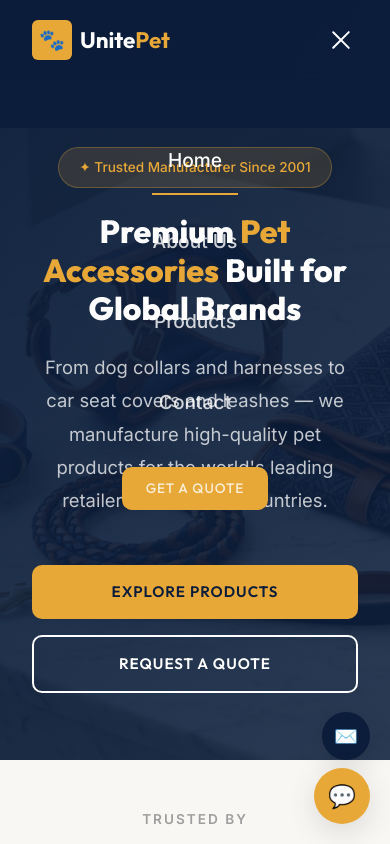
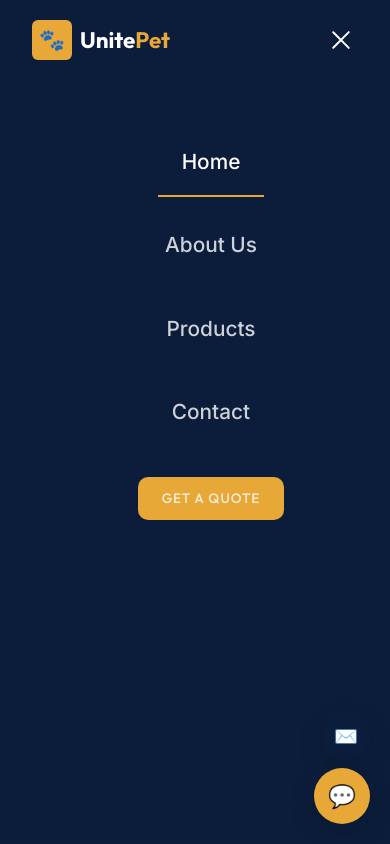
Before and after one commit to wkenny0a/unitepet, a plain HTML site: page index.html in a window 390 px wide. Both pictures are taken after a click on the button "Toggle navigation menu". Shown: the top 844 px of the page. Drawn offline with Linux system fonts and the light colour scheme.

Commit message:
Fix mobile nav drawer - use overlay div for solid background

```diff
--- a/css/styles.css
+++ b/css/styles.css
@@ -1240,41 +1240,70 @@ p {
     --space-4xl: 3.5rem;
   }
 
+  .header {
+    -webkit-backdrop-filter: none;
+    backdrop-filter: none;
+    background: #0B1D3A;
+  }
+
   .nav-links {
     position: fixed;
-    top: var(--header-height);
+    top: 0;
     left: 0;
     right: 0;
     bottom: 0;
-    background: #0B1D3A;
-    background-color: #0B1D3A !important;
     flex-direction: column;
     justify-content: flex-start;
-    padding-top: var(--space-2xl);
+    padding-top: calc(var(--header-height) + var(--space-2xl));
+    padding-left: var(--space-xl);
     gap: var(--space-md);
-    transform: translateX(100%);
-    transition: transform var(--transition-base);
-    z-index: 9999;
+    opacity: 0;
+    visibility: hidden;
+    pointer-events: none;
+    transition: opacity var(--transition-base), visibility var(--transition-base);
+    z-index: 999;
     -webkit-backdrop-filter: none;
     backdrop-filter: none;
   }
 
   .nav-links.open {
-    transform: translateX(0);
+    opacity: 1;
+    visibility: visible;
+    pointer-events: auto;
+    transform: none;
+  }
+
+  /* Solid overlay behind mobile menu */
+  .mobile-menu-overlay {
+    display: none;
+    position: fixed;
+    top: 0;
+    left: 0;
+    right: 0;
+    bottom: 0;
+    background: #0B1D3A;
+    z-index: 998;
+  }
+
+  .mobile-menu-overlay.active {
+    display: block;
   }
 
   .nav-links a {
-    font-size: 1.2rem;
-    padding: var(--space-md);
+    font-size: 1.3rem;
+    padding: var(--space-md) var(--space-lg);
+    display: block;
   }
 
   .nav-cta {
     margin-left: 0;
     margin-top: var(--space-md);
+    padding: 0 var(--space-lg);
   }
 
   .hamburger {
     display: flex;
+    z-index: 1001;
   }
 
   .hero {
--- a/js/main.js
+++ b/js/main.js
@@ -15,20 +15,40 @@ function initNav() {
   const navLinks = document.getElementById('navLinks');
   if (!hamburger || !navLinks) return;
 
+  // Create overlay div outside the header for solid background
+  const overlay = document.createElement('div');
+  overlay.className = 'mobile-menu-overlay';
+  document.body.appendChild(overlay);
+
+  function openMenu() {
+    hamburger.classList.add('active');
+    navLinks.classList.add('open');
+    overlay.classList.add('active');
+    document.body.style.overflow = 'hidden';
+  }
+
+  function closeMenu() {
+    hamburger.classList.remove('active');
+    navLinks.classList.remove('open');
+    overlay.classList.remove('active');
+    document.body.style.overflow = '';
+  }
+
   hamburger.addEventListener('click', () => {
-    hamburger.classList.toggle('active');
-    navLinks.classList.toggle('open');
-    document.body.style.overflow = navLinks.classList.contains('open') ? 'hidden' : '';
+    if (navLinks.classList.contains('open')) {
+      closeMenu();
+    } else {
+      openMenu();
+    }
   });
 
   // Close menu on link click
   navLinks.querySelectorAll('a:not(.btn)').forEach(link => {
-    link.addEventListener('click', () => {
-      hamburger.classList.remove('active');
-      navLinks.classList.remove('open');
-      document.body.style.overflow = '';
-    });
+    link.addEventListener('click', closeMenu);
   });
+
+  // Close menu on overlay click
+  overlay.addEventListener('click', closeMenu);
 }
 
 /* ---- Sticky Header ---- */
```
